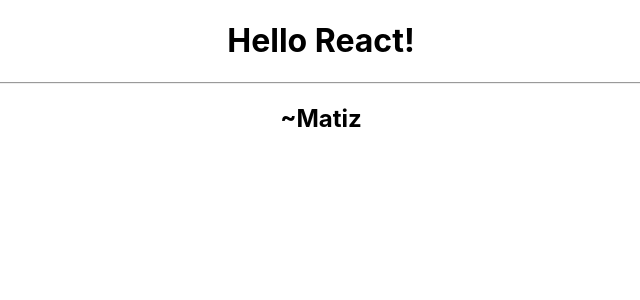
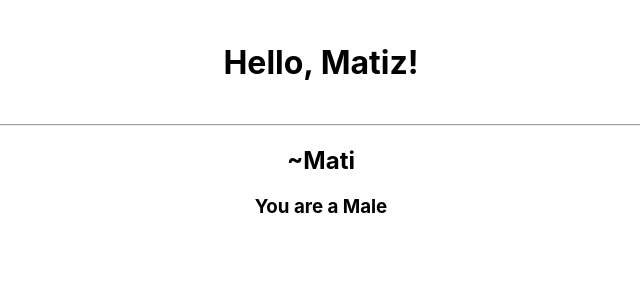
Before and after one commit to Matiz009/React-Learning, a React (Create React App) app: page / in a window 1280 px wide. Shown: the top 300 px of the page, without its empty margins (319-959 px from the left). Built offline with nearby package versions, Linux system fonts and the light colour scheme.

Commit message:
if else added;

```diff
--- a/src/App.js
+++ b/src/App.js
@@ -1,11 +1,22 @@
-
-import './App.css';
+import "./App.css";
 
 function App() {
+  const name = "Mati"; //variable for storing name
+  const isMale = true;
+
+  function getGreetings(user) {
+    if (user) {
+      return <h4>Hello, {user}!</h4>;
+    } else {
+      return <h5>Hello Stranger!</h5>;
+    }
+  }
   return (
     <div className="App">
-       <h1>Hello React!</h1><hr></hr>
-       <h2>~Matiz</h2>
+      <h1>{getGreetings("Matiz")}</h1>
+      <hr></hr>
+      <h2>~{name}</h2>
+      <h3>You are a {isMale ? "Male" : "Female"}</h3>
     </div>
   );
 }
```
